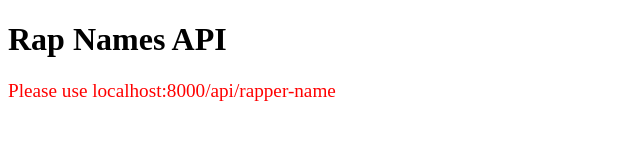
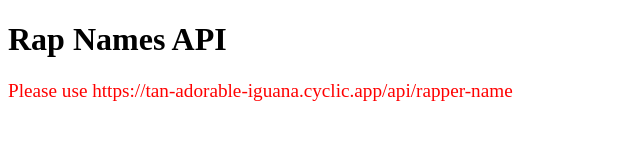
Before and after one commit to ashishk-oned/rap-names-api-two, a website: page index.html in a window 1280 px wide. Shown: the whole page, without its empty margins (0-640 px from the left). Drawn offline with Linux system fonts and the light colour scheme.

Commit message:
added html link hosted

```diff
--- a/index.html
+++ b/index.html
@@ -9,6 +9,6 @@
 </head>
 <body>
     <h1>Rap Names API</h1>
-    <p>Please use localhost:8000/api/rapper-name</p>
+    <p>Please use https://tan-adorable-iguana.cyclic.app/api/rapper-name</p>
 </body>
 </html>
```
